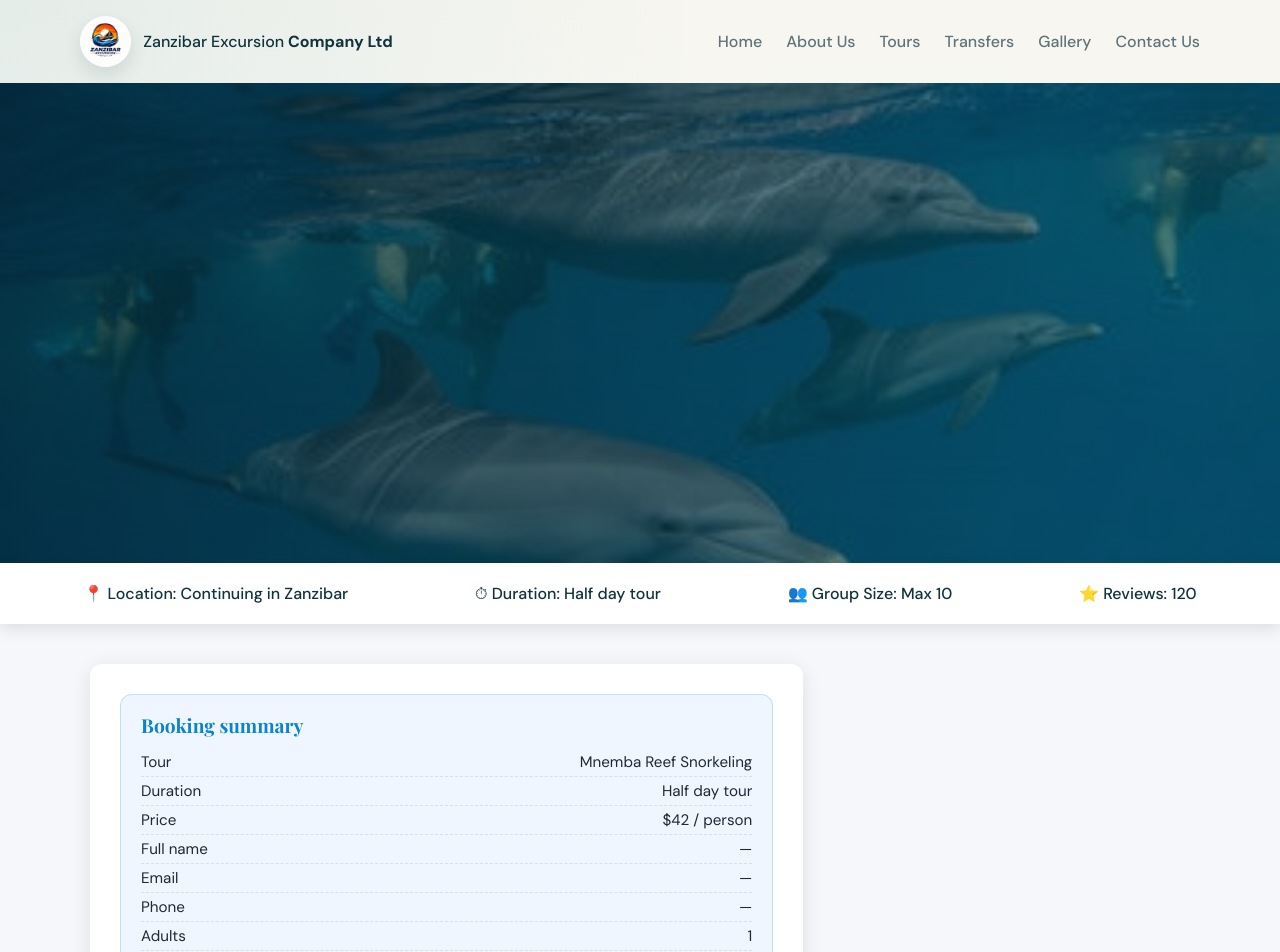
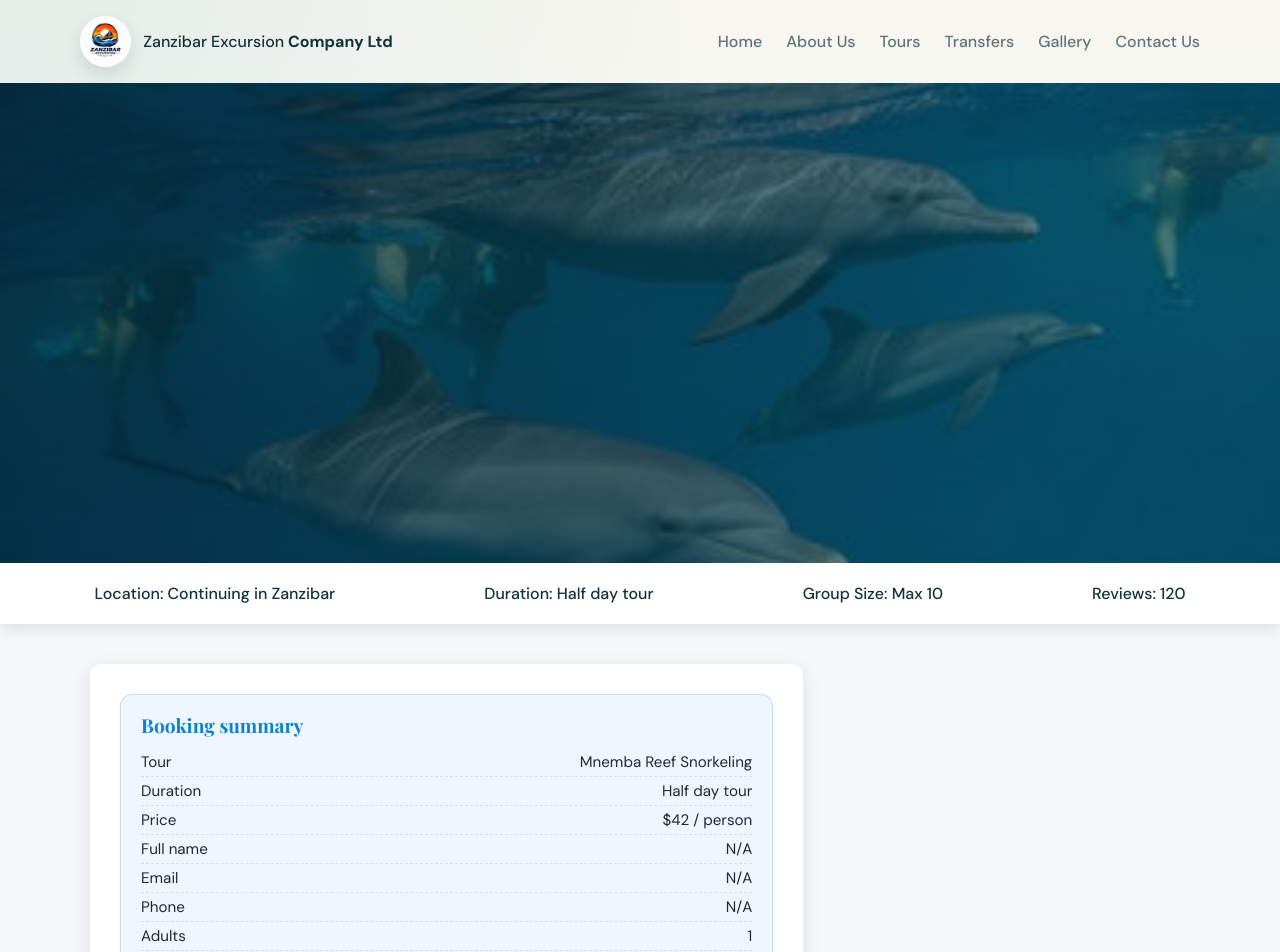
Before and after one commit to aliyusufabass-tech/myproject, a React (Vite) app in the folder frontend/: page /booking/1 in a window 1280 px wide. Shown: the top 952 px of the page. Built offline with nearby package versions, Linux system fonts and the light colour scheme.

Commit message:
fix coomit 50

```diff
--- a/frontend/src/pages/BookingPage.jsx
+++ b/frontend/src/pages/BookingPage.jsx
@@ -55,10 +55,10 @@ function BookingPage() {
       />
 
       <div className="tour-detail__info-bar">
-        <div>📍 Location: Continuing in Zanzibar</div>
-        <div>⏱ Duration: {tour.duration}</div>
-        <div>👥 Group Size: Max 10</div>
-        <div>⭐ Reviews: 120</div>
+        <div>Location: Continuing in Zanzibar</div>
+        <div>Duration: {tour.duration}</div>
+        <div>Group Size: Max 10</div>
+        <div>Reviews: 120</div>
       </div>
 
       <div className="tour-detail__container">
@@ -79,23 +79,23 @@ function BookingPage() {
             </div>
             <div className="tour-booking__summary-row">
               <span>Full name</span>
-              <span>{formData.name || '—'}</span>
+              <span>{formData.name || 'N/A'}</span>
             </div>
             <div className="tour-booking__summary-row">
               <span>Email</span>
-              <span>{formData.email || '—'}</span>
+              <span>{formData.email || 'N/A'}</span>
             </div>
             <div className="tour-booking__summary-row">
               <span>Phone</span>
-              <span>{formData.phone || '—'}</span>
+              <span>{formData.phone || 'N/A'}</span>
             </div>
             <div className="tour-booking__summary-row">
               <span>Adults</span>
-              <span>{formData.adults || '—'}</span>
+              <span>{formData.adults || 'N/A'}</span>
             </div>
             <div className="tour-booking__summary-row">
               <span>Children</span>
-              <span>{formData.children || '—'}</span>
+              <span>{formData.children || 'N/A'}</span>
             </div>
             <div className="tour-booking__summary-row">
               <span>Child rate</span>
--- a/frontend/src/pages/TourDetailPage.jsx
+++ b/frontend/src/pages/TourDetailPage.jsx
@@ -1,5 +1,5 @@
 import { useParams, useNavigate } from 'react-router-dom'
-import { tours } from '../data/tours'
+import { safariTours, tours } from '../data/tours'
 
 const tourDetailContent = {
   1: {
@@ -60,10 +60,18 @@ const defaultContent = {
   includes: ['Transport', 'Guide', 'Meals'],
 }
 
+const createFallbackContent = (tour) => ({
+  location: tour.origin ?? defaultContent.location,
+  groupSize: tour.maxGuests ?? defaultContent.groupSize,
+  reviews: tour.reviews ?? defaultContent.reviews,
+  experiences: tour.tags?.length ? tour.tags : defaultContent.experiences,
+  includes: tour.includes ?? defaultContent.includes,
+})
+
 function TourDetailPage() {
   const { tourId } = useParams()
-  const tour = tours.find((entry) => String(entry.id) === String(tourId))
-  const content = tourDetailContent[tour?.id] ?? defaultContent
+  const allTours = [...tours, ...safariTours]
+  const tour = allTours.find((entry) => String(entry.id) === String(tourId))
   const navigate = useNavigate()
   const handleReserve = () => {
     if (tour) {
@@ -79,6 +87,10 @@ function TourDetailPage() {
     )
   }
 
+  const staticContent = tourDetailContent[tour.id]
+  const content = staticContent ?? createFallbackContent(tour)
+  const description = tour.description || tour.summary || ''
+
   return (
     <section className="tour-detail">
       <div
@@ -89,16 +101,16 @@ function TourDetailPage() {
       />
 
       <div className="tour-detail__info-bar">
-        <div>📍 Location: {content.location}</div>
-        <div>⏱ Duration: {tour.duration}</div>
-        <div>👥 Group Size: {content.groupSize}</div>
-        <div>⭐ Reviews: {content.reviews}</div>
+        <div>Location: {content.location}</div>
+        <div>Duration: {tour.duration}</div>
+        <div>Group Size: {content.groupSize}</div>
+        <div>Reviews: {content.reviews}</div>
       </div>
 
       <div className="tour-detail__container">
         <div className="tour-detail__content">
           <h1>{tour.title}</h1>
-          <p>{tour.description}</p>
+          <p>{description}</p>
 
           <h2>Experience</h2>
           <ul>
--- a/frontend/src/pages/ToursPage.jsx
+++ b/frontend/src/pages/ToursPage.jsx
@@ -1,4 +1,5 @@
 import { useMemo, useState } from 'react'
+import { Link } from 'react-router-dom'
 import PageMeta from '../components/PageMeta'
 import { safariTours, zanzibarTours } from '../data/tours'
 import homeHeroImage from '../assets/image.jpeg'
@@ -21,7 +22,7 @@ const normalizeSafariCard = (tour) => ({
   image: tour.image,
   price: tour.price,
   rating: tour.rating,
-  detailUrl: tour.detailUrl || '/contact',
+  detailUrl: `/tours/${tour.id}`,
 })
 
 const normalizeExcursionCard = (tour) => ({
@@ -105,9 +106,13 @@ function ToursPage() {
                   <h3>{card.title}</h3>
                   <p>{card.summary}</p>
                   <div className="tour-format-card__footer">
-                    <a href={card.detailUrl} target="_blank" rel="noreferrer">
-                      View Details
-                    </a>
+                    {card.detailUrl?.startsWith('/tours') ? (
+                      <Link to={card.detailUrl}>View Details</Link>
+                    ) : (
+                      <a href={card.detailUrl} target="_blank" rel="noreferrer">
+                        View Details
+                      </a>
+                    )}
                   </div>
                 </div>
               </article>
```
